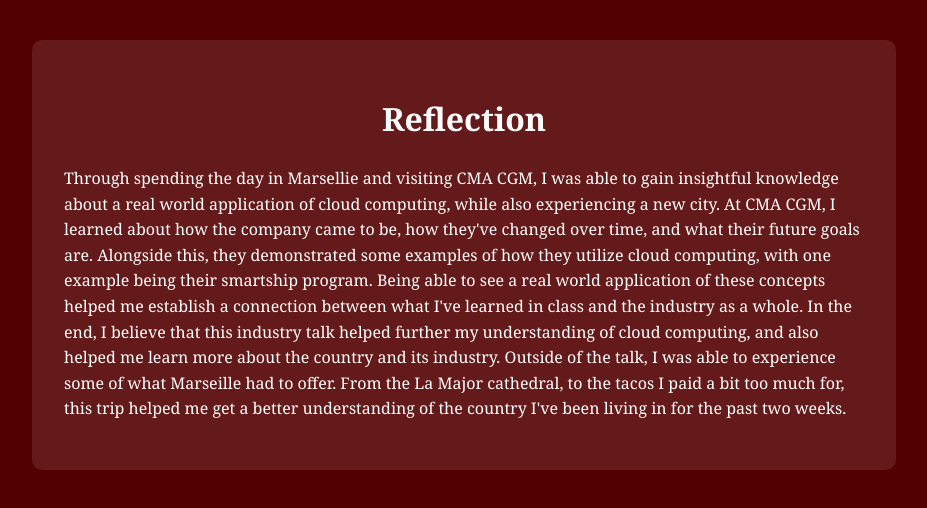
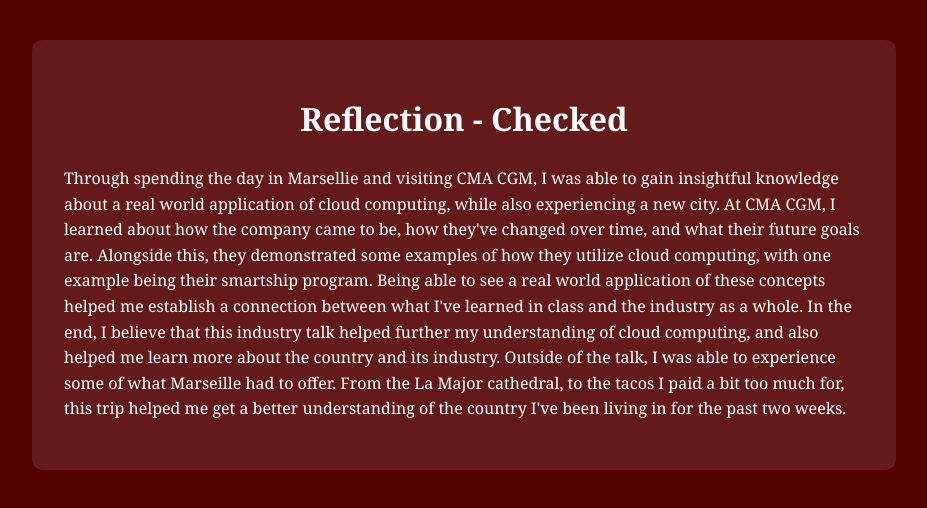
Before and after one commit to nickmp4/csce412fnick.me, a plain HTML site: page reflection.html in a window 1280 px wide. Shown: the whole page, without its empty margins (176-1103 px from the left). Drawn offline with Linux system fonts and the light colour scheme.

Commit message:
checked reflection
for the demo

```diff
--- a/reflection.html
+++ b/reflection.html
@@ -26,7 +26,7 @@
 </head>
 <body>
     <div class="container">
-        <h1>Reflection</h1>
+        <h1>Reflection - Checked</h1>
         <p>
             Through spending the day in Marsellie and visiting CMA CGM, I was able to gain insightful knowledge about a real world application of cloud computing, while also experiencing a new city.
             At CMA CGM, I learned about how the company came to be, how they've changed over time, and what their future goals are.
```
